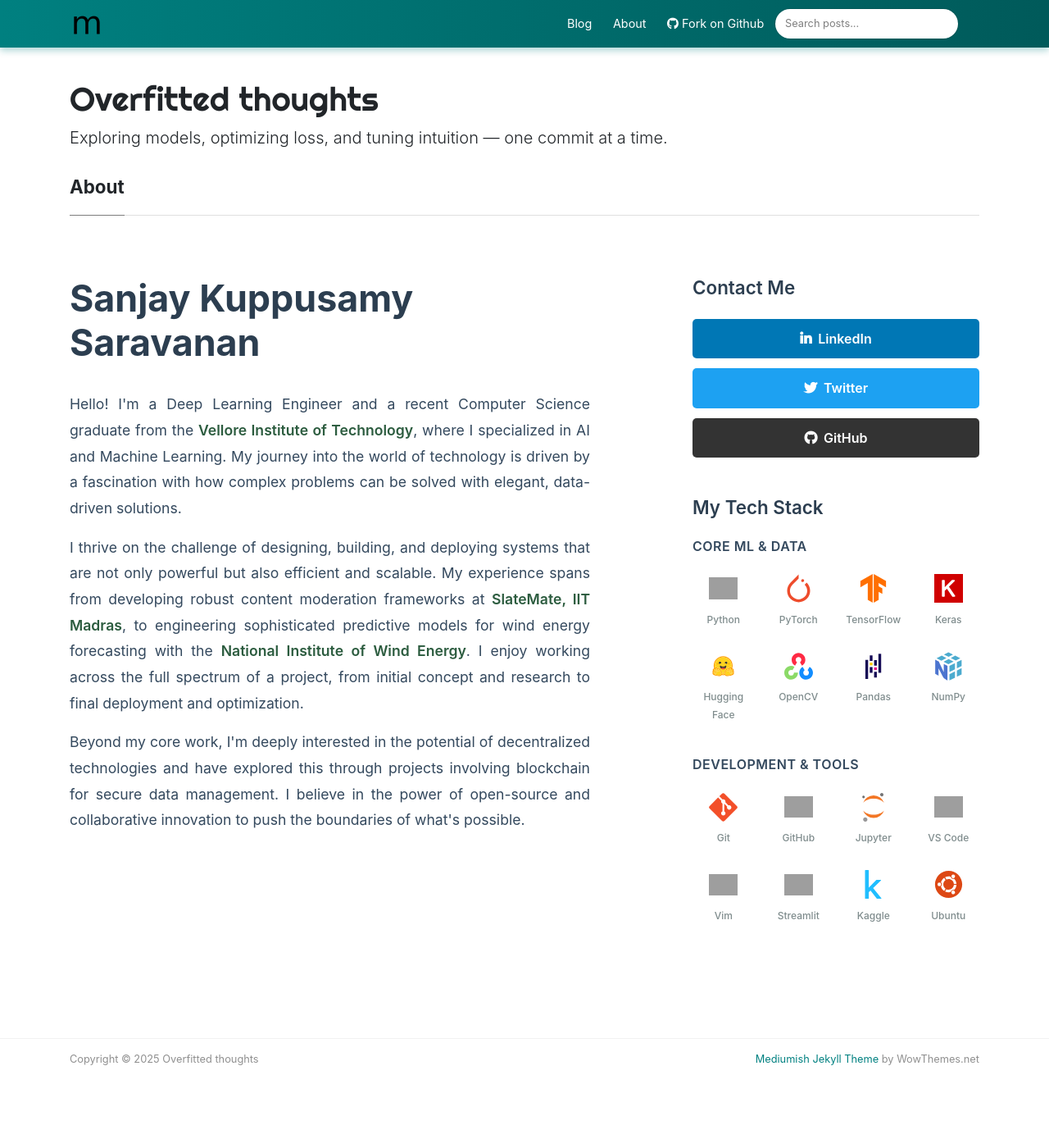
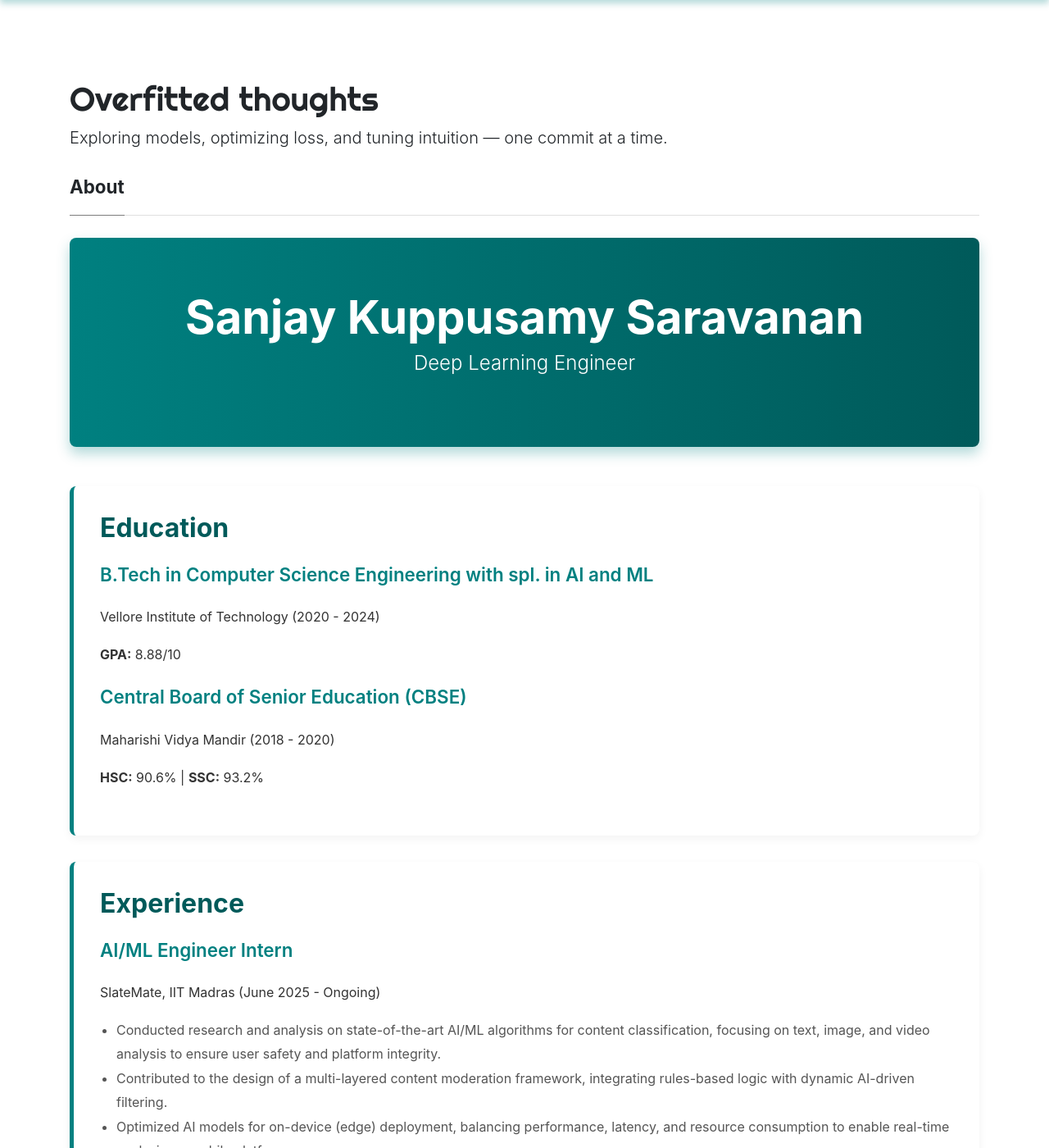
Before and after one commit to sanjay-ks23/sanjay-ks23.github.io, a Jekyll site: the page built from _pages/about.md, in a window 1280 px wide and 1400 px high. Shown: the whole window at 82% size. Built offline with Jekyll 4.4.1, drawn with Linux system fonts in a browser that asks for light colours; nearby versions of some CDN libraries; some of the changed text lies outside the part shown; grey boxes are pictures that could not be loaded.

Commit message:
Update about.md

```diff
--- a/_pages/about.md
+++ b/_pages/about.md
@@ -9,147 +9,187 @@ show_sitetitle: false
 
 <style>
     .about-page-container {
-        padding: 3rem 0;
+        padding: 0;
     }
-    .about-main-content h1 {
-        font-size: 2.8rem;
+    .about-header {
+        background: linear-gradient(to right, #008080, #005a5a);
+        color: #fff;
+        padding: 4rem 2rem;
+        text-align: center;
+        border-radius: 8px;
+        margin-bottom: 3rem;
+        box-shadow: 0 8px 16px rgba(0, 128, 128, 0.3);
+    }
+    .about-header h1 {
+        font-size: 3.5rem;
         font-weight: 700;
-        color: #2c3e50;
+        margin: 0;
+    }
+    .about-header p {
+        font-size: 1.5rem;
+        margin: 0;
+        font-weight: 300;
+    }
+    .section-card {
+        background: #fff;
+        padding: 2rem;
+        border-radius: 8px;
         margin-bottom: 2rem;
+        box-shadow: 0 4px 12px rgba(0, 0, 0, 0.05);
+        border-left: 5px solid #008080;
     }
-    .about-main-content p {
-        font-size: 1.1rem;
-        line-height: 1.8;
-        text-align: justify;
-        color: #34495e;
+    .section-card h2 {
+        font-size: 2rem;
+        font-weight: 700;
+        color: #005a5a;
         margin-bottom: 1.5rem;
     }
-    .about-main-content strong {
-        color: #2c5c3f;
-        font-weight: 600;
+    .item {
+        margin-bottom: 1.5rem;
     }
-
-    .about-sidebar {
-        position: sticky;
-        top: 80px;
-    }
-    .about-sidebar h4 {
+    .item h3 {
         font-size: 1.4rem;
         font-weight: 600;
-        color: #2c3e50;
-        margin-bottom: 1.5rem;
+        color: #008080;
     }
-    .contact-buttons .btn {
+    .item p {
+        margin-bottom: 0.5rem;
+        color: #333;
+    }
+    .item ul {
+        padding-left: 20px;
+        color: #555;
+    }
+    .skills-list {
+        list-style: none;
+        padding: 0;
         display: flex;
-        align-items: center;
-        justify-content: center;
-        width: 100%;
-        margin-bottom: 0.75rem;
-        padding: 0.7rem 0;
-        font-weight: 600;
-        border-radius: 5px;
-        transition: all 0.3s ease;
-        border: 1px solid transparent;
+        flex-wrap: wrap;
+        gap: 10px;
     }
-    .btn-linkedin { background-color: #0077b5; color: white; }
-    .btn-linkedin:hover { background-color: #005582; }
-    .btn-twitter { background-color: #1DA1F2; color: white; }
-    .btn-twitter:hover { background-color: #0c85d0; }
-    .btn-github { background-color: #333; color: white; }
-    .btn-github:hover { background-color: #1a1a1a; }
-
-    .tech-stack-sidebar {
-        margin-top: 3rem;
-    }
-    .tech-category-sidebar {
-        margin-bottom: 2.5rem;
-    }
-    .tech-category-sidebar h5 {
-        font-size: 1rem;
-        font-weight: 600;
-        color: #34495e;
-        margin-bottom: 1.5rem;
-        text-transform: uppercase;
-        letter-spacing: 0.5px;
-    }
-    .tech-stack-grid-sidebar {
-        display: grid;
-        grid-template-columns: repeat(4, 1fr);
-        gap: 1.75rem 1rem;
-    }
-    .tech-icon-sidebar {
-        display: flex;
-        flex-direction: column;
-        align-items: center;
-        text-align: center;
-        gap: 0.6rem;
-        transition: transform 0.2s ease;
-    }
-    .tech-icon-sidebar:hover {
-        transform: scale(1.1);
-    }
-    .tech-icon-sidebar img {
-        height: 35px;
-        width: 35px;
-        object-fit: contain;
-    }
-    .tech-icon-sidebar span {
-        font-size: 0.75rem;
-        color: #7f8c8d;
+    .skills-list li {
+        background: #e6f2f2;
+        color: #005a5a;
+        padding: 8px 15px;
+        border-radius: 20px;
         font-weight: 500;
     }
 </style>
 
 <div class="container about-page-container">
-    <div class="row">
-        <!-- Main Content -->
-        <div class="col-lg-7 about-main-content">
-            <h1>Sanjay Kuppusamy Saravanan</h1>
-            <p>Hello! I'm a Deep Learning Engineer and a recent Computer Science graduate from the <strong>Vellore Institute of Technology</strong>, where I specialized in AI and Machine Learning. My journey into the world of technology is driven by a fascination with how complex problems can be solved with elegant, data-driven solutions.</p>
-            <p>I thrive on the challenge of designing, building, and deploying systems that are not only powerful but also efficient and scalable. My experience spans from developing robust content moderation frameworks at <strong>SlateMate, IIT Madras</strong>, to engineering sophisticated predictive models for wind energy forecasting with the <strong>National Institute of Wind Energy</strong>. I enjoy working across the full spectrum of a project, from initial concept and research to final deployment and optimization.</p>
-            <p>Beyond my core work, I'm deeply interested in the potential of decentralized technologies and have explored this through projects involving blockchain for secure data management. I believe in the power of open-source and collaborative innovation to push the boundaries of what's possible.</p>
+
+    <div class="about-header">
+        <h1>Sanjay Kuppusamy Saravanan</h1>
+        <p>Deep Learning Engineer</p>
+    </div>
+
+    <div class="section-card">
+        <h2>Education</h2>
+        <div class="item">
+            <h3>B.Tech in Computer Science Engineering with spl. in AI and ML</h3>
+            <p>Vellore Institute of Technology (2020 - 2024)</p>
+            <p><strong>GPA:</strong> 8.88/10</p>
         </div>
-
-        <!-- Sidebar -->
-        <div class="col-lg-4 offset-lg-1">
-            <div class="about-sidebar">
-                <h4>Contact Me</h4>
-                <div class="contact-buttons">
-                    <a href="https://linkedin.com/in/sanjayks2317" target="_blank" class="btn btn-linkedin"><i class="fab fa-linkedin-in mr-2"></i>LinkedIn</a>
-                    <a href="https://twitter.com/Sanj_AI_space" target="_blank" class="btn btn-twitter"><i class="fab fa-twitter mr-2"></i>Twitter</a>
-                    <a href="https://github.com/sanjay-ks23" target="_blank" class="btn btn-github"><i class="fab fa-github mr-2"></i>GitHub</a>
-                </div>
-
-                <div class="tech-stack-sidebar">
-                    <h4>My Tech Stack</h4>
-                    <div class="tech-category-sidebar">
-                        <h5>Core ML & Data</h5>
-                        <div class="tech-stack-grid-sidebar">
-                            <div class="tech-icon-sidebar"><img src="{{ site.baseurl }}/assets/svg/Python.svg" alt="Python"><span>Python</span></div>
-                            <div class="tech-icon-sidebar"><img src="{{ site.baseurl }}/assets/svg/PyTorch.svg" alt="PyTorch"><span>PyTorch</span></div>
-                            <div class="tech-icon-sidebar"><img src="{{ site.baseurl }}/assets/svg/TensorFlow.svg" alt="TensorFlow"><span>TensorFlow</span></div>
-                            <div class="tech-icon-sidebar"><img src="{{ site.baseurl }}/assets/svg/Keras.svg" alt="Keras"><span>Keras</span></div>
-                            <div class="tech-icon-sidebar"><img src="{{ site.baseurl }}/assets/svg/hf-logo.svg" alt="Hugging Face"><span>Hugging Face</span></div>
-                            <div class="tech-icon-sidebar"><img src="{{ site.baseurl }}/assets/svg/OpenCV.svg" alt="OpenCV"><span>OpenCV</span></div>
-                            <div class="tech-icon-sidebar"><img src="{{ site.baseurl }}/assets/svg/Pandas.svg" alt="Pandas"><span>Pandas</span></div>
-                            <div class="tech-icon-sidebar"><img src="{{ site.baseurl }}/assets/svg/NumPy.svg" alt="NumPy"><span>NumPy</span></div>
-                        </div>
-                    </div>
-                    <div class="tech-category-sidebar">
-                        <h5>Development & Tools</h5>
-                        <div class="tech-stack-grid-sidebar">
-                            <div class="tech-icon-sidebar"><img src="{{ site.baseurl }}/assets/svg/Git.svg" alt="Git"><span>Git</span></div>
-                            <div class="tech-icon-sidebar"><img src="{{ site.baseurl }}/assets/svg/GitHub.svg" alt="GitHub"><span>GitHub</span></div>
-                            <div class="tech-icon-sidebar"><img src="{{ site.baseurl }}/assets/svg/Jupyter.svg" alt="Jupyter"><span>Jupyter</span></div>
-                            <div class="tech-icon-sidebar"><img src="{{ site.baseurl }}/assets/svg/Visual-Studio-Code-(VS-Code).svg" alt="VS Code"><span>VS Code</span></div>
-                            <div class="tech-icon-sidebar"><img src="{{ site.baseurl }}/assets/svg/Vim.svg" alt="Vim"><span>Vim</span></div>
-                            <div class="tech-icon-sidebar"><img src="{{ site.baseurl }}/assets/svg/Streamlit.svg" alt="Streamlit"><span>Streamlit</span></div>
-                            <div class="tech-icon-sidebar"><img src="{{ site.baseurl }}/assets/svg/Kaggle.svg" alt="Kaggle"><span>Kaggle</span></div>
-                            <div class="tech-icon-sidebar"><img src="{{ site.baseurl }}/assets/svg/Ubuntu.svg" alt="Ubuntu"><span>Ubuntu</span></div>
-                        </div>
-                    </div>
-                </div>
-            </div>
+        <div class="item">
+            <h3>Central Board of Senior Education (CBSE)</h3>
+            <p>Maharishi Vidya Mandir (2018 - 2020)</p>
+            <p><strong>HSC:</strong> 90.6% | <strong>SSC:</strong> 93.2%</p>
         </div>
     </div>
+
+    <div class="section-card">
+        <h2>Experience</h2>
+        <div class="item">
+            <h3>AI/ML Engineer Intern</h3>
+            <p>SlateMate, IIT Madras (June 2025 - Ongoing)</p>
+            <ul>
+                <li>Conducted research and analysis on state-of-the-art AI/ML algorithms for content classification, focusing on text, image, and video analysis to ensure user safety and platform integrity.</li>
+                <li>Contributed to the design of a multi-layered content moderation framework, integrating rules-based logic with dynamic AI-driven filtering.</li>
+                <li>Optimized AI models for on-device (edge) deployment, balancing performance, latency, and resource consumption to enable real-time analysis on mobile platforms.</li>
+            </ul>
+        </div>
+        <div class="item">
+            <h3>Machine Learning Intern</h3>
+            <p>National Institute of Wind Energy, Government of India (October 2024 - March 2025)</p>
+            <ul>
+                <li>Collaborated with Dr. Julian Antony Quick (contributor to TOPFARM), Technical University of Denmark, on advanced wind energy forecasting initiatives.</li>
+                <li>Led the design and evaluation of predictive models for Annual Energy Production (AEP) using meteorological data from regional wind farms.</li>
+                <li>Engineered a Temporal Fusion Transformer from scratch with Monte Carlo simulation to predict uncertainty and finally to forecast multi-year AEP; achieved a Mean Squared Error (MSE) of 0.040.</li>
+            </ul>
+        </div>
+    </div>
+
+    <div class="section-card">
+        <h2>Publications</h2>
+        <div class="item">
+            <h3>First Author: Automated Safety Compliance Monitoring in Industrial Environments with Autonomous Rover, (IEEE)</h3>
+            <ul>
+                <li>Engineered an autonomous edge AI system for industrial safety compliance on NVIDIA Jetson, Triton Server, and DeepStream SDK. Optimized and deployed a YOLO model (97.8% precision, 60 fps) with Azure IoT Hub integration. Conducted comparative analysis of embedded systems (Jetson vs. Raspberry Pi) to propose a low-latency, scalable framework.</li>
+            </ul>
+        </div>
+        <div class="item">
+            <h3>Securing Patient Health Records Using Blockchain, (IEEE)</h3>
+            <ul>
+                <li>Designed a decentralised health record system (Ethereum, IPFS) for patient-centric data ownership and secure, selective record sharing.</li>
+            </ul>
+        </div>
+        <div class="item">
+            <h3>Blockchain Enhanced Patient Triage System, (IEEE)</h3>
+            <ul>
+                <li>Developed a triage platform (React.js, Ethereum, IPFS, NLP) for automated medical entity extraction, ADE detection, and secure data sharing.</li>
+            </ul>
+        </div>
+    </div>
+
+    <div class="section-card">
+        <h2>Projects</h2>
+        <ul>
+            <li>Enhancing Mistral 7b - SFT with Alpaca + PEFT + DPO on HH-RLHF for better Instruction Following capabilities.</li>
+            <li>Industrial Presentation on IoT Solution for monitoring employees and preventing forklift reversing accidents (Edge AI), Hannon Systems.</li>
+            <li>Intersection Traffic Management System (ITMS) - CV Yolov7</li>
+            <li>AI Malware Detection System - Sandboxing with Azure - NLP ML to prevent malware attacks.</li>
+            <li>Rhesus macaque trespassing with ultrasonic sound waves and Calcium Carbide Cannon using CV- VIT Seed Fund Project.</li>
+        </ul>
+    </div>
+
+    <div class="section-card">
+        <h2>Skills</h2>
+        <ul class="skills-list">
+            <li>Python</li>
+            <li>TensorFlow</li>
+            <li>PyTorch</li>
+            <li>Cloud Computing (Azure, IBM, GCP)</li>
+            <li>Edge Computing</li>
+            <li>Deep Learning</li>
+            <li>Reinforcement Learning</li>
+            <li>Data Structures and Algorithm Design</li>
+            <li>Git</li>
+            <li>Linux</li>
+            <li>Predictive Modelling</li>
+            <li>Computer Vision</li>
+            <li>NLP</li>
+            <li>LLM</li>
+            <li>Web Scraping</li>
+            <li>RAG</li>
+            <li>Blockchain</li>
+            <li>IoT</li>
+        </ul>
+    </div>
+
+    <div class="section-card">
+        <h2>Certifications</h2>
+        <div class="item">
+            <h3>IBM AI Analyst</h3>
+            <p>Apr 2023 - May 2023</p>
+        </div>
+        <div class="item">
+            <h3>Oracle Cloud GenAI Professional</h3>
+            <p>May 2024 - Jun 2024</p>
+        </div>
+        <div class="item">
+            <h3>IELTS Academic</h3>
+            <p>Grade: 7.5 (Jun 2024)</p>
+        </div>
+    </div>
+
 </div>
```
